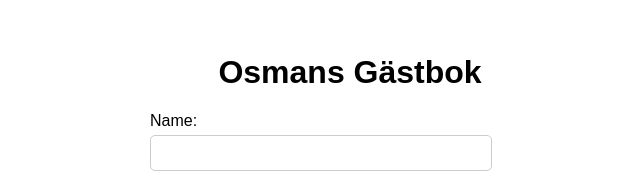
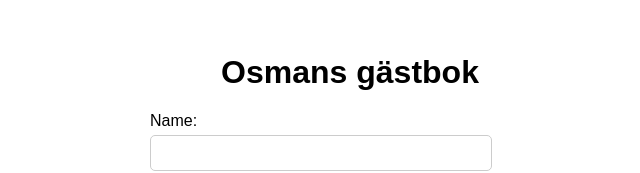
Before and after one commit to Muhammedosmaann/inlamningsuppgift1, a plain HTML site: page index.html in a window 1280 px wide. Shown: the part 177-350 px from the top of the page, without its empty margins (290-930 px from the left). Drawn offline with Linux system fonts and the light colour scheme.

Commit message:
first commit

```diff
--- a/index.html
+++ b/index.html
@@ -13,7 +13,7 @@
 
 <body>
 	<div class="container">
-		<h1>Osmans Gästbok</h1>
+		<h1>Osmans gästbok</h1>
 		<form id="guestForm">
 			<div class="form-input">
 				<label for="name">Name:</label>
--- a/style.css
+++ b/style.css
@@ -1,7 +1,6 @@
  /* style.css */
 
 body {
-
 	justify-content: center;
 	display: flex;
 	align-items: center;
```
